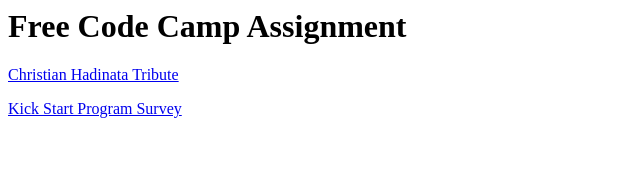
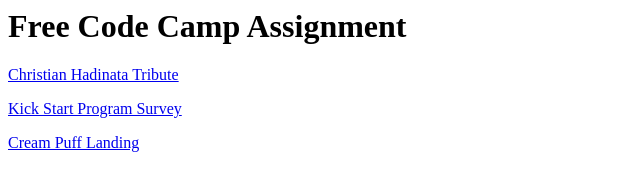
Before and after one commit to henurip/henurip.github.io, a plain HTML site: page index.html in a window 1280 px wide. Shown: the whole page, without its empty margins (0-640 px from the left). Drawn offline with Linux system fonts and the light colour scheme.

Commit message:
Update index

```diff
--- a/index.html
+++ b/index.html
@@ -1,3 +1,4 @@
 <h1> Free Code Camp Assignment</h1>
 <p><a href="\tributeassignment\src\index.html">Christian Hadinata Tribute</a></p>
 <p><a href="\kspsurvey\src\index.html">Kick Start Program Survey</a></p>
+<p><a href="\productlanding\src\index.html">Cream Puff Landing</a></p>
```
